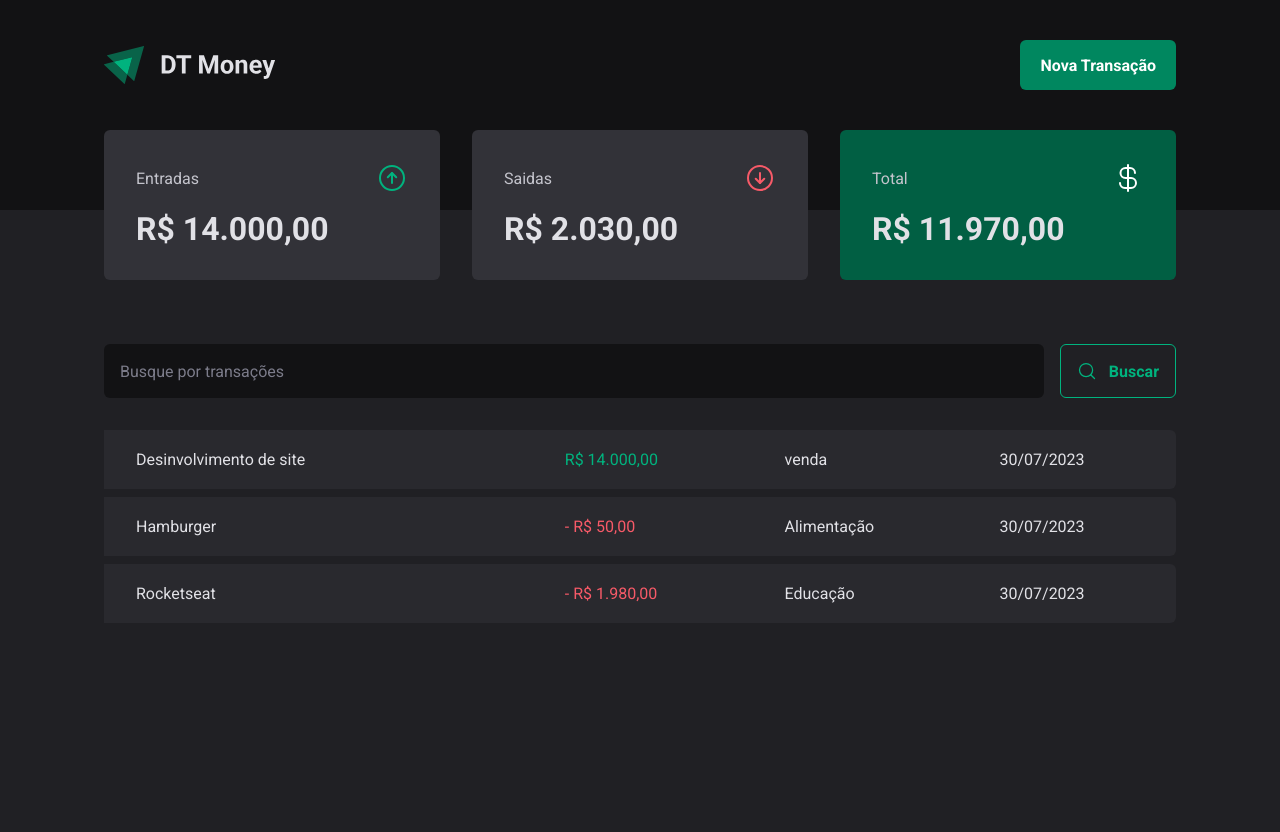
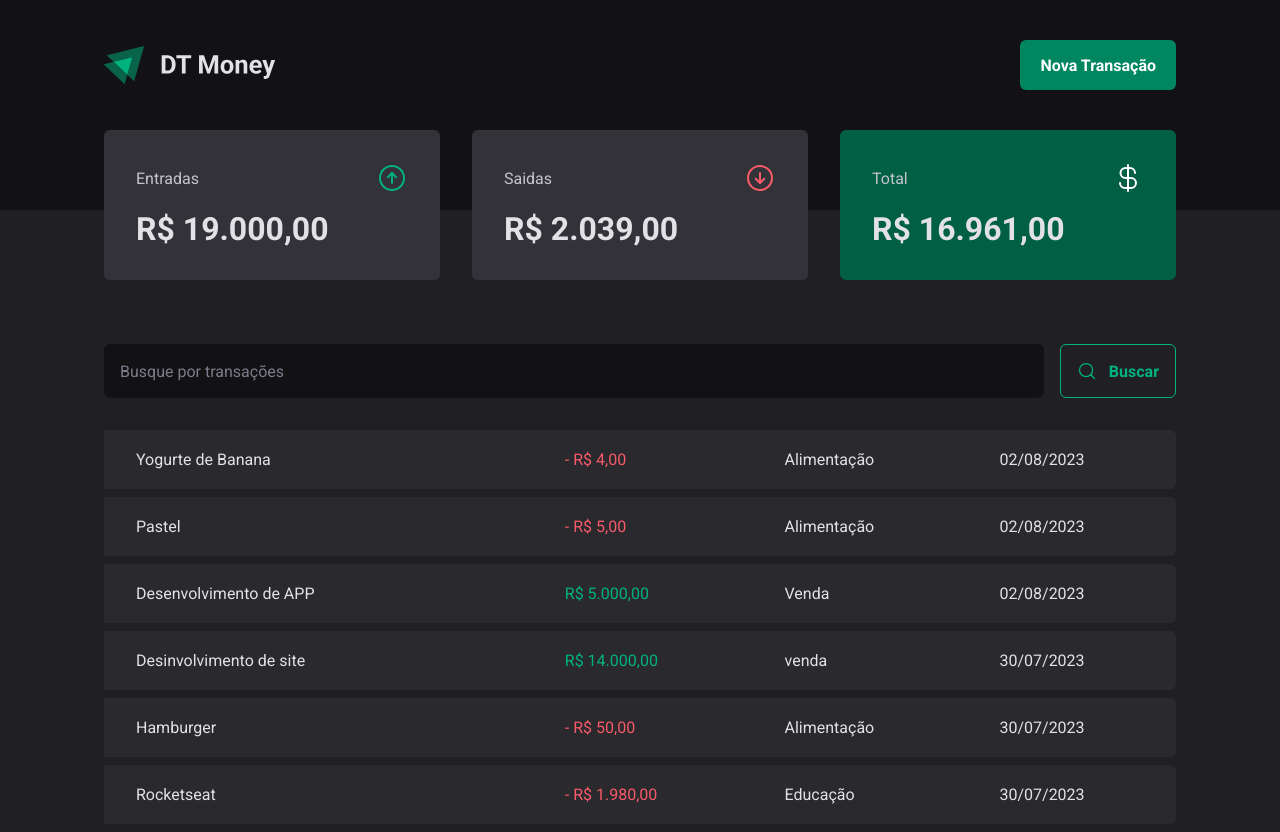
Before and after one commit to GabrielGCJ/p-03-react-js-rocketseat-dt-money, a React (Vite) app: page / in a window 1280 px wide. Before the commit the page ends 800 px from the top, so only its background shows below. Built offline with nearby package versions, Linux system fonts and the light colour scheme; data requests are answered from the project's data file.

Commit message:
feature/add-update-transactions

```diff
--- a/server.json
+++ b/server.json
@@ -23,6 +23,30 @@
       "category": "Educação",
       "price": 1980,
       "createdAt": "2023-07-30T02:22:16.014Z"
+    },
+    {
+      "description": "Desenvolvimento de APP",
+      "category": "Venda",
+      "price": 5000,
+      "type": "income",
+      "createdAt": "2023-08-02T05:34:19.332Z",
+      "id": 4
+    },
+    {
+      "description": "Pastel",
+      "category": "Alimentação",
+      "price": 5,
+      "type": "outcome",
+      "createdAt": "2023-08-02T05:57:44.948Z",
+      "id": 5
+    },
+    {
+      "description": "Yogurte de Banana",
+      "category": "Alimentação",
+      "price": 4,
+      "type": "outcome",
+      "createdAt": "2023-08-02T06:19:59.705Z",
+      "id": 6
     }
   ]
 }
--- a/src/components/NewTransactionModal/NewTransactionModal.tsx
+++ b/src/components/NewTransactionModal/NewTransactionModal.tsx
@@ -4,6 +4,9 @@ import { ArrowCircleDown, ArrowCircleUp, X } from 'phosphor-react';
 import * as z from 'zod'
 import { useForm, Controller } from "react-hook-form"
 import { zodResolver } from "@hookform/resolvers/zod"
+// import { api } from '../../lib/axios';
+import { useContext } from 'react';
+import { TransactionsContext } from '../../contexts/TransactionsContext';
 
 
 const newTransactionFormSchema = z.object({
@@ -17,7 +20,10 @@ type NewTransactionsFormInputs = z.infer<typeof newTransactionFormSchema>
 
 export const NewTransactionModal = () => {
 
+    const { createTransection } = useContext(TransactionsContext)
+
     const {
+        reset,
         control,
         register,
         handleSubmit,
@@ -30,9 +36,28 @@ export const NewTransactionModal = () => {
     })
 
     const handleNewTransaction = async ( data: NewTransactionsFormInputs ) => {
-        await new Promise( resolve => setTimeout(resolve, 2000))
+        // await new Promise( resolve => setTimeout(resolve, 2000))
+        // console.log( data )
+        const { description, category, price, type} = data
 
-        console.log( data )
+        await createTransection({
+            description,
+            category,
+            price,
+            type,
+        })
+
+        // const response = await api.post('transactions', {
+        //     description,
+        //     category,
+        //     price,
+        //     type,
+        //     createdAt: new Date(),
+        // })
+
+        // console.log(response.data)
+
+        reset()
     }
 
 
--- a/src/contexts/TransactionsContext.tsx
+++ b/src/contexts/TransactionsContext.tsx
@@ -10,14 +10,24 @@ interface Transaction {
     createdAt: string;
   }
 
+  interface CreateTransactionInput {
+    description: string,
+    category: string,
+    price: number,
+    type: 'income' | 'outcome'
+  }
+
 interface TransactionContextType {
     transactions: Transaction[]
     fetchTransactions: (query?: string) => Promise <void>
+    createTransection: (data: CreateTransactionInput) => Promise <void>
 }
 
 interface TransactionsProviderProps {
     children: ReactNode
 }
+
+
 
 export const TransactionsContext = createContext({} as TransactionContextType)
 
@@ -30,12 +40,29 @@ export const TransactionsProvider = ({children}: TransactionsProviderProps) => {
 
       const response = await api.get("/transactions", {
         params: {
+          _sort: 'createdAt',
+          _order: 'desc',
           q: query
         }
       })
 
       setTransactions( response.data );
     };
+
+    const createTransection = async (data: CreateTransactionInput) => {
+      const { description, category, price, type } = data
+
+      const response = await api.post('transactions', {
+        description,
+        category,
+        price,
+        type,
+        createdAt: new Date(),
+    })
+
+    setTransactions(state => [response.data, ...state])
+
+    }
 
     useEffect(() => {
       fetchTransactions();
@@ -47,6 +74,7 @@ export const TransactionsProvider = ({children}: TransactionsProviderProps) => {
             {
               transactions,
               fetchTransactions,
+              createTransection
             }
           }>
             {children}
```
Lines whose indentation alone changed are shown as unchanged.
